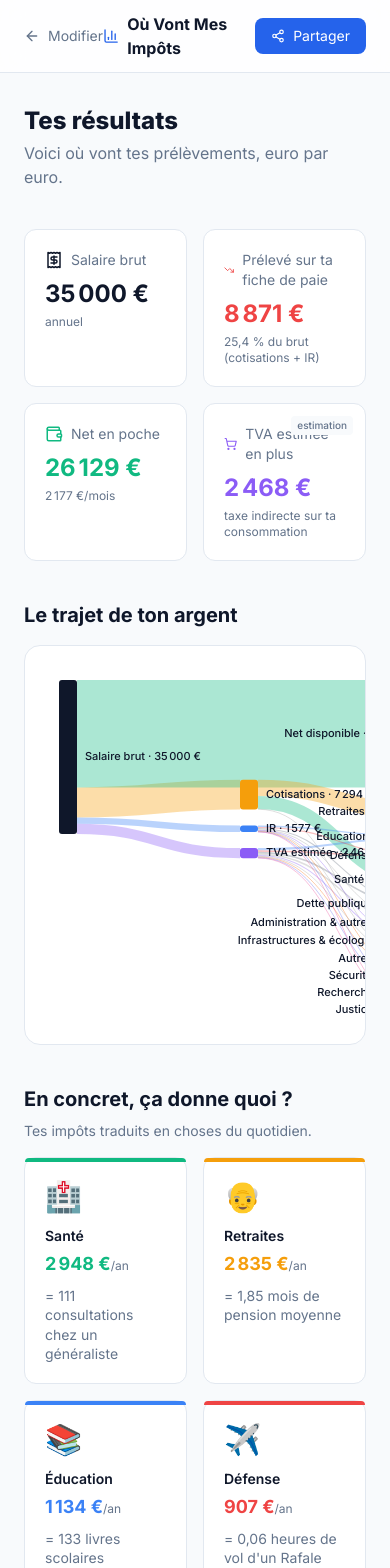
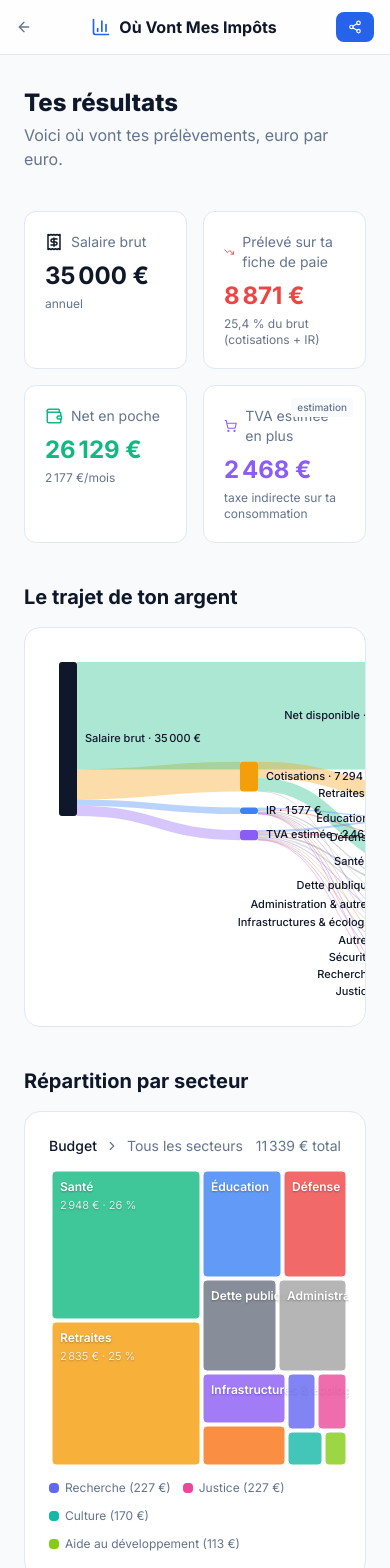
Before and after one commit to Tichow/ou-vont-mes-impots, a Next.js app: page /resultats in a window 390 px wide. Shown: the top 1568 px of the page. Built offline with nearby package versions, Linux system fonts and the light colour scheme.

Commit message:
feat: integrate treemap and breakdown into results dashboard
Results page now includes: summary cards, Sankey diagram, treemap,
equivalence cards, and detailed payslip table. Responsive header
with icon-only buttons on mobile.

Co-Authored-By: Claude Opus 4.6 <noreply@anthropic.com>

```diff
--- a/app/resultats/page.tsx
+++ b/app/resultats/page.tsx
@@ -6,8 +6,10 @@ import { motion } from "motion/react";
 import { ArrowLeft, BarChart3, Share2 } from "lucide-react";
 import { calculateTaxes } from "@/lib/tax-engine";
 import { SankeyDiagram } from "@/components/breakdown/SankeyDiagram";
+import { TreemapChart } from "@/components/breakdown/TreemapChart";
 import { EquivalenceCards } from "@/components/breakdown/EquivalenceCards";
 import { SummaryCards } from "@/components/breakdown/SummaryCards";
+import { TaxBreakdownTable } from "@/components/breakdown/TaxBreakdownTable";
 import type { UserInput } from "@/lib/types";
 
 function ResultsContent() {
@@ -39,24 +41,24 @@ function ResultsContent() {
     <main className="min-h-screen bg-surface-alt">
       {/* Header */}
       <header className="sticky top-0 z-10 bg-white/80 backdrop-blur-md border-b border-border">
-        <div className="max-w-6xl mx-auto px-6 py-3 flex items-center justify-between">
+        <div className="max-w-6xl mx-auto px-4 md:px-6 py-3 flex items-center justify-between gap-2">
           <button
             onClick={() => router.push("/")}
-            className="flex items-center gap-2 text-sm text-text-muted hover:text-text transition-colors"
+            className="flex items-center gap-1.5 text-sm text-text-muted hover:text-text transition-colors flex-shrink-0"
           >
             <ArrowLeft size={16} />
-            Modifier
+            <span className="hidden sm:inline">Modifier</span>
           </button>
-          <div className="flex items-center gap-2">
-            <BarChart3 size={20} className="text-primary" />
-            <span className="font-bold text-text">Où Vont Mes Impôts</span>
+          <div className="flex items-center gap-2 min-w-0">
+            <BarChart3 size={20} className="text-primary flex-shrink-0" />
+            <span className="font-bold text-text truncate">Où Vont Mes Impôts</span>
           </div>
           <button
             onClick={handleShare}
-            className="flex items-center gap-2 text-sm bg-primary text-white px-4 py-2 rounded-lg hover:bg-primary-dark transition-colors"
+            className="flex items-center gap-1.5 text-sm bg-primary text-white px-3 md:px-4 py-2 rounded-lg hover:bg-primary-dark transition-colors flex-shrink-0"
           >
             <Share2 size={14} />
-            Partager
+            <span className="hidden sm:inline">Partager</span>
           </button>
         </div>
       </header>
@@ -96,6 +98,21 @@ function ResultsContent() {
           </div>
         </section>
 
+        {/* Treemap */}
+        <section>
+          <motion.h2
+            initial={{ opacity: 0 }}
+            animate={{ opacity: 1 }}
+            transition={{ delay: 0.4 }}
+            className="text-xl font-bold text-text mb-4"
+          >
+            Répartition par secteur
+          </motion.h2>
+          <div className="rounded-2xl border border-border bg-white p-6">
+            <TreemapChart sectors={result.budgetAllocation} totalTaxes={result.totalTaxes} />
+          </div>
+        </section>
+
         {/* Equivalences */}
         <section>
           <motion.h2
@@ -110,6 +127,24 @@ function ResultsContent() {
             Tes impôts traduits en choses du quotidien.
           </p>
           <EquivalenceCards sectors={result.budgetAllocation} />
+        </section>
+
+        {/* Detailed breakdown */}
+        <section>
+          <motion.h2
+            initial={{ opacity: 0 }}
+            animate={{ opacity: 1 }}
+            transition={{ delay: 0.6 }}
+            className="text-xl font-bold text-text mb-2"
+          >
+            Détail de ta fiche de paie
+          </motion.h2>
+          <p className="text-text-muted mb-4 text-sm">
+            Chaque ligne de cotisation, de ton brut à ton net.
+          </p>
+          <div className="rounded-2xl border border-border bg-white p-6">
+            <TaxBreakdownTable result={result} />
+          </div>
         </section>
 
         {/* Disclaimer */}
```
